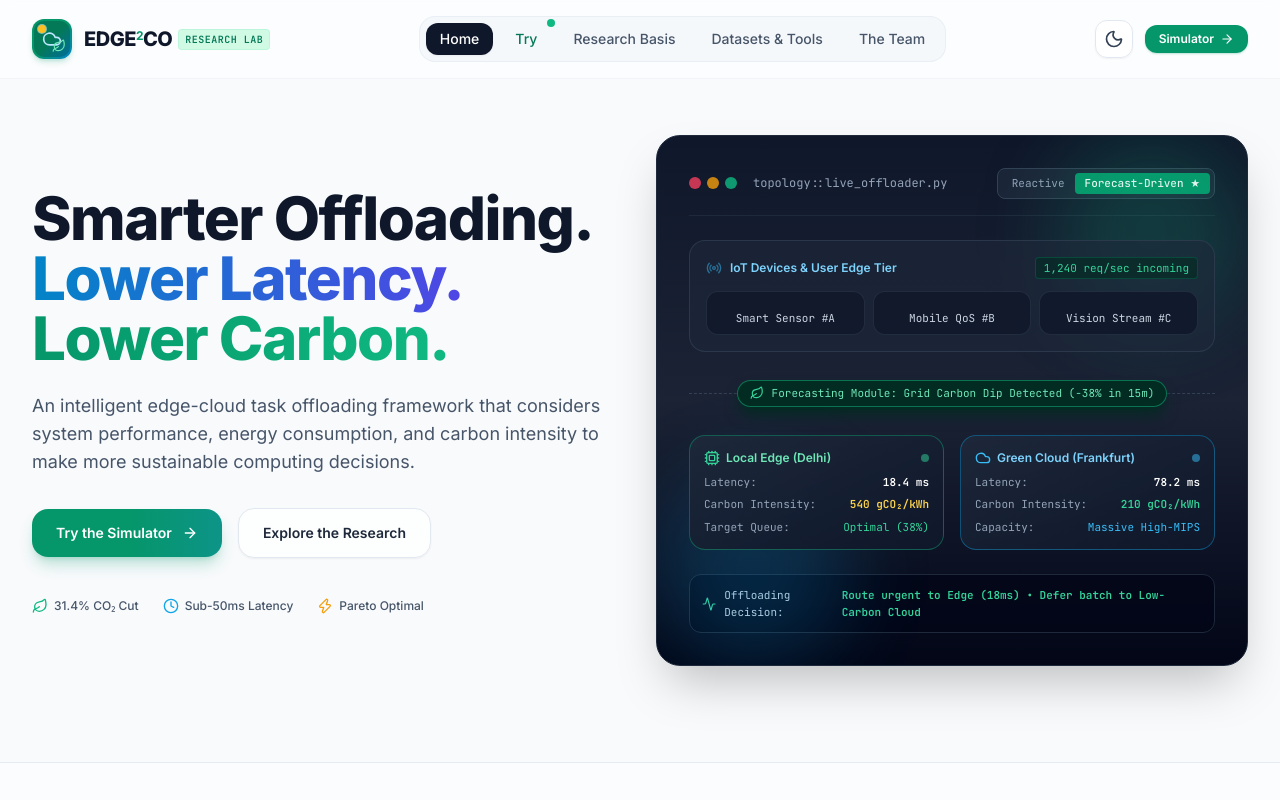
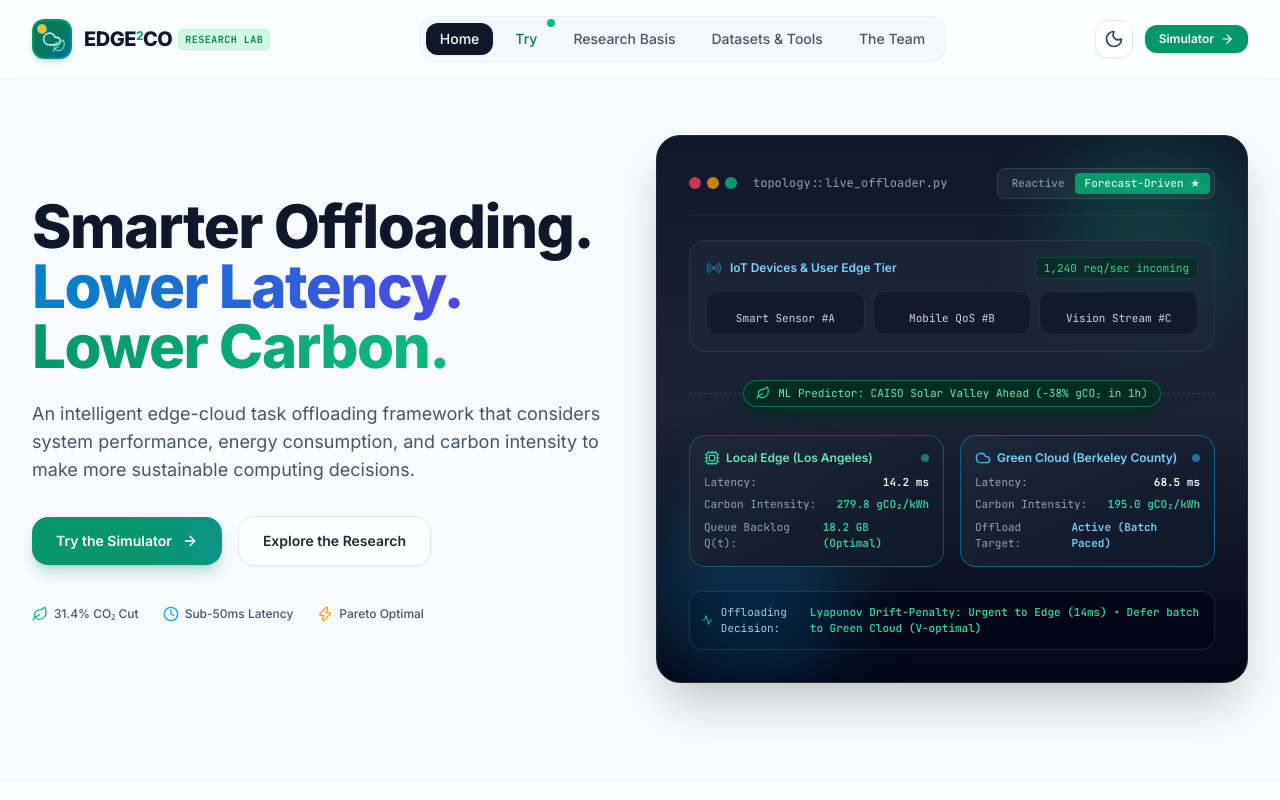
Before and after one commit to vanshtibrewal247/Team-GreenCloud, a React (Vite) app in the folder ProjectApplication/: page / in a window 1280 px wide. Shown: the top 800 px of the page. Built offline with nearby package versions, Linux system fonts and the light colour scheme.

Commit message:
Update Hero topology with US CAISO edge/cloud parameters and dynamic Reactive vs Forecast-Driven states

```diff
--- a/ProjectApplication/src/components/home/HeroSection.tsx
+++ b/ProjectApplication/src/components/home/HeroSection.tsx
@@ -158,8 +158,8 @@ export const HeroSection: React.FC<HeroSectionProps> = ({
                       <Leaf className="w-3.5 h-3.5 text-carbon-400" />
                       <span>
                         {activeTab === 'predicted'
-                          ? 'Forecasting Module: Grid Carbon Dip Detected (-38% in 15m)'
-                          : 'Reactive Mode: Instantaneous snapshot only'}
+                          ? 'ML Predictor: CAISO Solar Valley Ahead (-38% gCO₂ in 1h)'
+                          : 'DWPA Reactive Mode: Current slot snapshot only (zero lookahead)'}
                       </span>
                     </div>
                   </div>
@@ -168,51 +168,77 @@ export const HeroSection: React.FC<HeroSectionProps> = ({
                 {/* Layer 3: Edge Servers & Cloud Destination Nodes */}
                 <div className="grid grid-cols-2 gap-4">
                   {/* Edge Server Node */}
-                  <div className="p-3.5 rounded-2xl bg-gradient-to-br from-slate-800/90 to-slate-900 border border-emerald-500/40 relative group">
+                  <div
+                    className={`p-3.5 rounded-2xl bg-gradient-to-br from-slate-800/90 to-slate-900 border transition-all duration-300 relative group ${
+                      activeTab === 'predicted' ? 'border-emerald-500/40 shadow-sm shadow-emerald-950/30' : 'border-amber-500/40 shadow-sm shadow-amber-950/30'
+                    }`}
+                  >
                     <div className="flex items-center justify-between mb-2">
                       <div className="flex items-center gap-1.5">
-                        <Cpu className="w-4 h-4 text-emerald-400" />
-                        <span className="text-xs font-semibold text-emerald-300">Local Edge (Delhi)</span>
+                        <Cpu className={`w-4 h-4 ${activeTab === 'predicted' ? 'text-emerald-400' : 'text-amber-400'}`} />
+                        <span className={`text-xs font-semibold ${activeTab === 'predicted' ? 'text-emerald-300' : 'text-amber-300'}`}>
+                          Local Edge (Los Angeles)
+                        </span>
                       </div>
-                      <span className="w-2 h-2 rounded-full bg-emerald-400 animate-pulse" />
+                      <span
+                        className={`w-2 h-2 rounded-full animate-pulse ${
+                          activeTab === 'predicted' ? 'bg-emerald-400' : 'bg-amber-400'
+                        }`}
+                      />
                     </div>
                     <div className="space-y-1.5 text-[11px] font-mono text-slate-300">
                       <div className="flex justify-between">
                         <span className="text-slate-400">Latency:</span>
-                        <span className="text-white font-bold">18.4 ms</span>
+                        <span className="text-white font-bold">14.2 ms</span>
                       </div>
                       <div className="flex justify-between">
                         <span className="text-slate-400">Carbon Intensity:</span>
-                        <span className="text-amber-300 font-bold">540 gCO₂/kWh</span>
+                        <span className={`font-bold ${activeTab === 'predicted' ? 'text-emerald-400' : 'text-amber-300'}`}>
+                          {activeTab === 'predicted' ? '279.8 gCO₂/kWh' : '279.8 gCO₂/kWh'}
+                        </span>
                       </div>
                       <div className="flex justify-between">
-                        <span className="text-slate-400">Target Queue:</span>
-                        <span className="text-emerald-400">Optimal (38%)</span>
+                        <span className="text-slate-400">Queue Backlog Q(t):</span>
+                        <span className={`font-bold ${activeTab === 'predicted' ? 'text-emerald-400' : 'text-amber-400'}`}>
+                          {activeTab === 'predicted' ? '18.2 GB (Optimal)' : '38.4 GB (Congested)'}
+                        </span>
                       </div>
                     </div>
                   </div>
 
                   {/* Cloud Datacenter Node */}
-                  <div className="p-3.5 rounded-2xl bg-gradient-to-br from-slate-800/90 to-slate-900 border border-cloud-500/40 relative">
+                  <div
+                    className={`p-3.5 rounded-2xl bg-gradient-to-br from-slate-800/90 to-slate-900 border transition-all duration-300 relative ${
+                      activeTab === 'predicted' ? 'border-cloud-500/50 shadow-sm shadow-cloud-950/30' : 'border-slate-700/60'
+                    }`}
+                  >
                     <div className="flex items-center justify-between mb-2">
                       <div className="flex items-center gap-1.5">
-                        <Cloud className="w-4 h-4 text-cloud-400" />
-                        <span className="text-xs font-semibold text-cloud-300">Green Cloud (Frankfurt)</span>
+                        <Cloud className={`w-4 h-4 ${activeTab === 'predicted' ? 'text-cloud-400' : 'text-slate-400'}`} />
+                        <span className={`text-xs font-semibold ${activeTab === 'predicted' ? 'text-cloud-300' : 'text-slate-300'}`}>
+                          Green Cloud (Berkeley County)
+                        </span>
                       </div>
-                      <span className="w-2 h-2 rounded-full bg-cloud-400 animate-pulse" />
+                      <span
+                        className={`w-2 h-2 rounded-full animate-pulse ${
+                          activeTab === 'predicted' ? 'bg-cloud-400' : 'bg-slate-500'
+                        }`}
+                      />
                     </div>
                     <div className="space-y-1.5 text-[11px] font-mono text-slate-300">
                       <div className="flex justify-between">
                         <span className="text-slate-400">Latency:</span>
-                        <span className="text-white font-bold">78.2 ms</span>
+                        <span className="text-white font-bold">68.5 ms</span>
                       </div>
                       <div className="flex justify-between">
                         <span className="text-slate-400">Carbon Intensity:</span>
-                        <span className="text-emerald-400 font-bold">210 gCO₂/kWh</span>
+                        <span className="text-emerald-400 font-bold">195.0 gCO₂/kWh</span>
                       </div>
                       <div className="flex justify-between">
-                        <span className="text-slate-400">Capacity:</span>
-                        <span className="text-cloud-400">Massive High-MIPS</span>
+                        <span className="text-slate-400">Offload Target:</span>
+                        <span className={`font-bold ${activeTab === 'predicted' ? 'text-cloud-300' : 'text-slate-400'}`}>
+                          {activeTab === 'predicted' ? 'Active (Batch Paced)' : 'Underutilized (Idle)'}
+                        </span>
                       </div>
                     </div>
                   </div>
@@ -221,13 +247,13 @@ export const HeroSection: React.FC<HeroSectionProps> = ({
                 {/* Bottom Decision Banner */}
                 <div className="p-3 rounded-xl bg-slate-950/80 border border-slate-800 text-[11px] font-mono flex items-center justify-between">
                   <div className="flex items-center gap-2">
-                    <Activity className="w-4 h-4 text-carbon-400" />
+                    <Activity className={`w-4 h-4 ${activeTab === 'predicted' ? 'text-carbon-400' : 'text-amber-400'}`} />
                     <span className="text-slate-300">Offloading Decision:</span>
                   </div>
-                  <span className="text-carbon-400 font-semibold">
+                  <span className={`font-semibold ${activeTab === 'predicted' ? 'text-carbon-400' : 'text-amber-400'}`}>
                     {activeTab === 'predicted'
-                      ? 'Route urgent to Edge (18ms) • Defer batch to Low-Carbon Cloud'
-                      : 'Greedy placement on nearest edge (risking congestion)'}
+                      ? 'Lyapunov Drift-Penalty: Urgent to Edge (14ms) • Defer batch to Green Cloud (V-optimal)'
+                      : 'DWPA Reactive: Local greedy execution • Queue congested at Edge (38.4 GB)'}
                   </span>
                 </div>
               </div>
```
